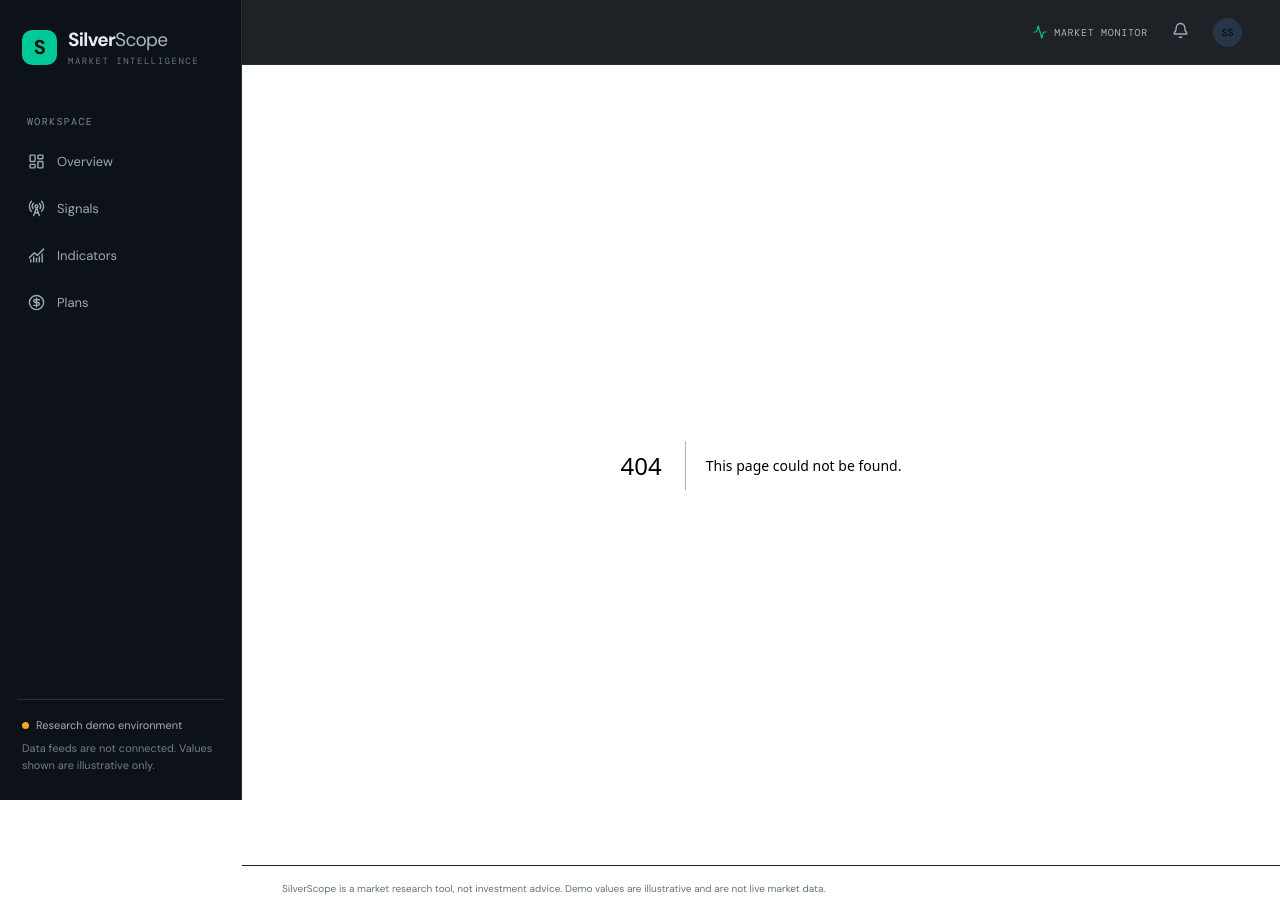
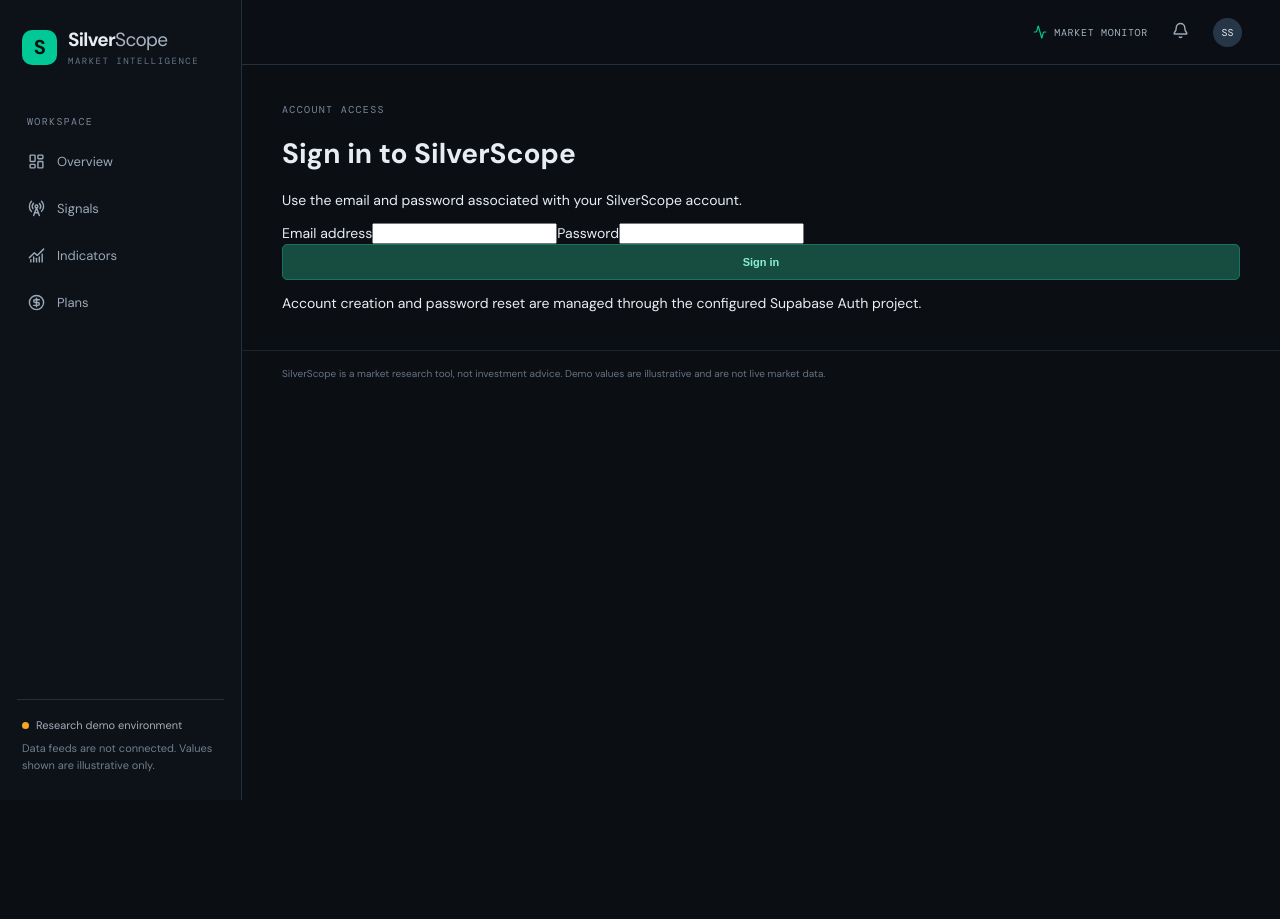
Before and after one commit to reakneel/silverscope, a Next.js app: page /login in a window 1280 px wide. Before the commit this address had no page. After the commit the page ends 800 px from the top, so only its background shows below. Built offline with nearby package versions, Linux system fonts and the light colour scheme.

Commit message:
feat: add account sign-in page

```diff
--- /dev/null
+++ b/app/login/page.tsx
@@ -0,0 +1,4 @@
+import { LoginForm } from "@/components/auth/login-form";
+export default function LoginPage() {
+  return <div className="page-wrap auth-page"><LoginForm /></div>;
+}
```
